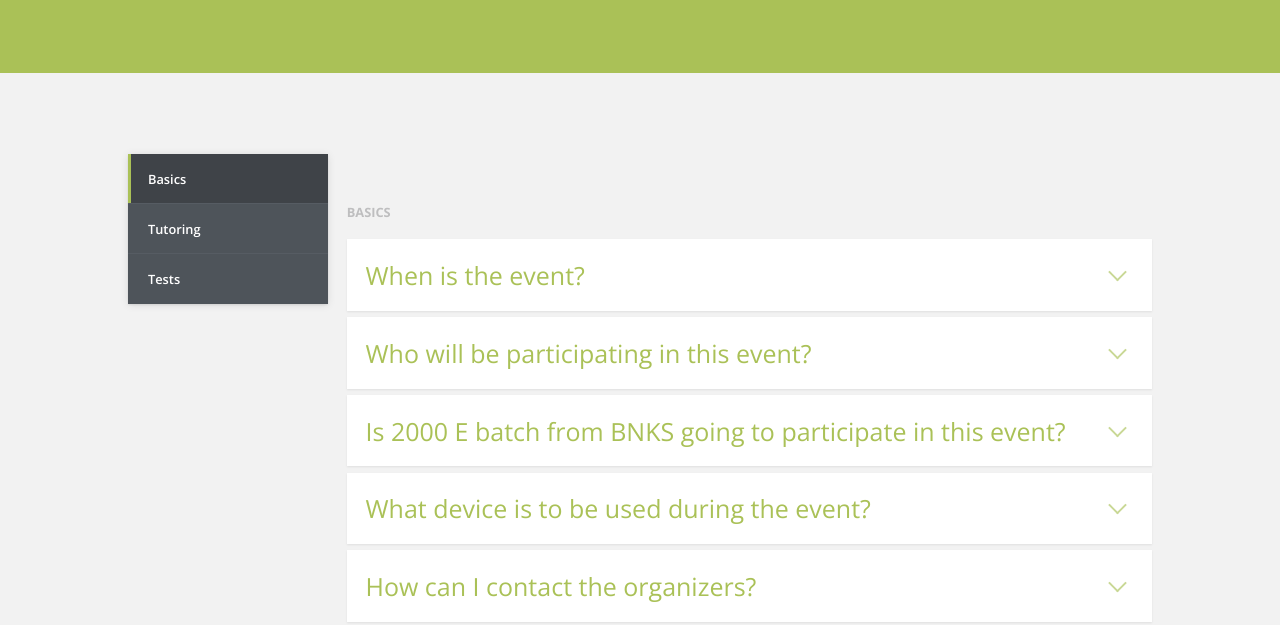
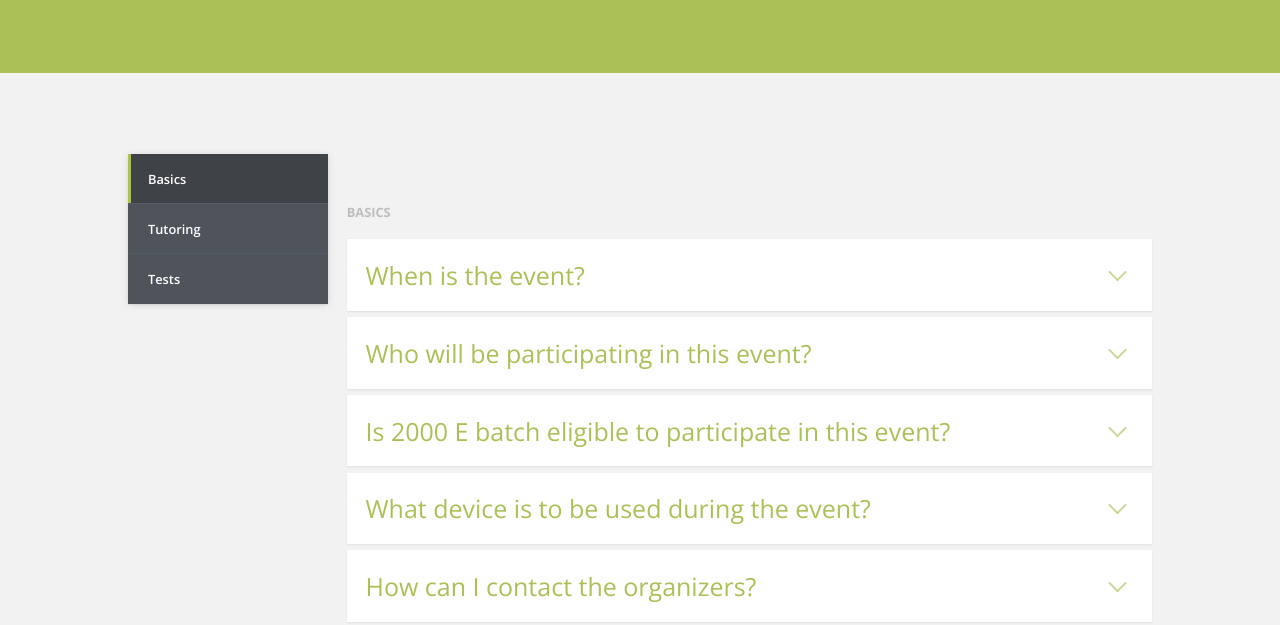
Before and after one commit to strclubbnks/faq, a plain HTML site: page index.html in a window 1280 px wide. Shown: the part 167-792 px from the top of the page. Drawn offline with nearby package versions, Linux system fonts and the light colour scheme.

Commit message:
Update index.html

```diff
--- a/index.html
+++ b/index.html
@@ -48,7 +48,7 @@
 			</li>
 
 			<li class="cd-faq__item">
-				<a class="cd-faq__trigger" href="#0"><span>Is 2000 E batch from BNKS going to participate in this event?</span></a>
+				<a class="cd-faq__trigger" href="#0"><span>Is 2000 E batch eligible to participate in this event?</span></a>
 				<div class="cd-faq__content">
           <div class="text-component">
             <p>No, 2000 E batch students will not be participating in this event.</p>
```
